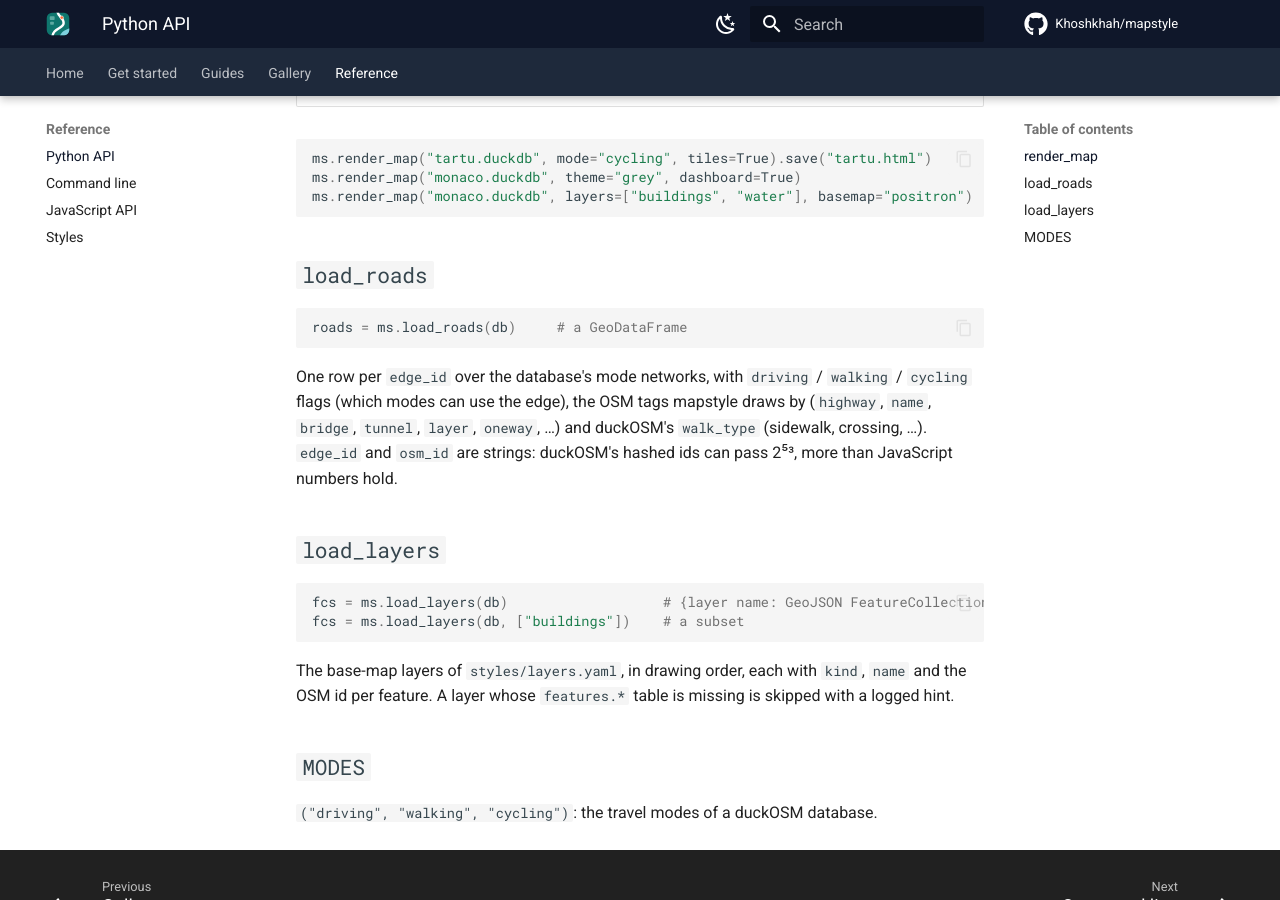
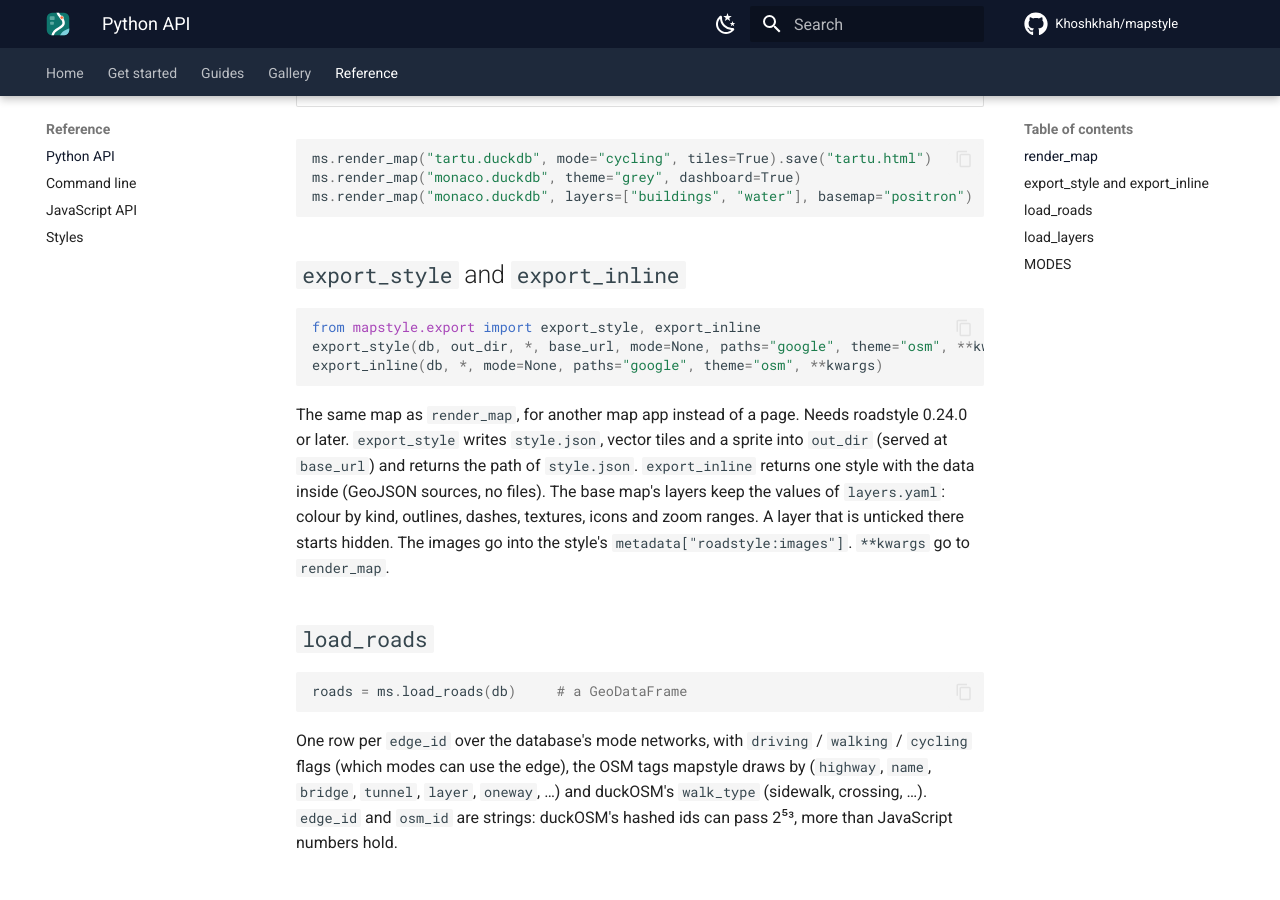
Before and after one commit to Khoshkhah/mapstyle, an MkDocs documentation site: the page built from docs/reference/python.md, in a window 1280 px wide and 900 px high, scrolled down 911 px. Built offline with MkDocs 1.6.1 and Material for MkDocs 9.7.7, drawn with Linux system fonts in a browser that asks for light colours; comment, search, counter and statistics services are not loaded.

Commit message:
Release 0.6.0: mapstyle.export (export_style, export_inline) for other map apps and the GeoLibre plugin
Needs roadstyle 0.24.0. CHANGELOG, docs (command line, Python API).

Co-Authored-By: Claude Sonnet 5.5 <noreply@anthropic.com>

````diff
--- a/docs/reference/python.md
+++ b/docs/reference/python.md
@@ -32,6 +32,20 @@ ms.render_map("monaco.duckdb", theme="grey", dashboard=True)
 ms.render_map("monaco.duckdb", layers=["buildings", "water"], basemap="positron")
 ```
 
+## `export_style` and `export_inline`
+
+```python
+from mapstyle.export import export_style, export_inline
+export_style(db, out_dir, *, base_url, mode=None, paths="google", theme="osm", **kwargs)
+export_inline(db, *, mode=None, paths="google", theme="osm", **kwargs)
+```
+
+The same map as `render_map`, for another map app instead of a page. Needs roadstyle 0.24.0 or later. `export_style` writes
+`style.json`, vector tiles and a sprite into `out_dir` (served at `base_url`) and returns the path of `style.json`. `export_inline`
+returns one style with the data inside (GeoJSON sources, no files). The base map's layers keep the values of `layers.yaml`:
+colour by kind, outlines, dashes, textures, icons and zoom ranges. A layer that is unticked there starts hidden. The images go
+into the style's `metadata["roadstyle:images"]`. `**kwargs` go to `render_map`.
+
 ## `load_roads`
 
 ```python
--- a/pyproject.toml
+++ b/pyproject.toml
@@ -4,7 +4,7 @@ build-backend = "setuptools.build_meta"
 
 [project]
 name = "mapstyle"
-version = "0.5.1"
+version = "0.6.0"
 description = "A whole OpenStreetMap map in one offline HTML page: roads for every travel mode over a full base map, from a duckOSM database"
 readme = "README.md"
 requires-python = ">=3.10"
@@ -22,7 +22,7 @@ classifiers = [
 ]
 
 dependencies = [
-    "roadstyle>=0.22.2",  # the page and the drawing order (load_area_levels(subset=True): one mode of the level area; the 3D arrow scale)
+    "roadstyle>=0.24.0",  # the page and the drawing order (load_area_levels(subset=True)); export_style / export_inline (mapstyle.export)
     "duckdb",             # reads the duckOSM db
     "geopandas",
     "pyyaml",             # styles/*.yaml
--- a/src/mapstyle/__init__.py
+++ b/src/mapstyle/__init__.py
@@ -2,5 +2,5 @@
 
 from mapstyle.map import MODES, load_layers, load_roads, render_map
 
-__version__ = "0.5.1"
+__version__ = "0.6.0"
 __all__ = ["MODES", "load_layers", "load_roads", "render_map", "__version__"]
````
Also changed, not shown: CHANGELOG.md (+14 -0 lines), docs/reference/cli.md (+3 -0 lines).
